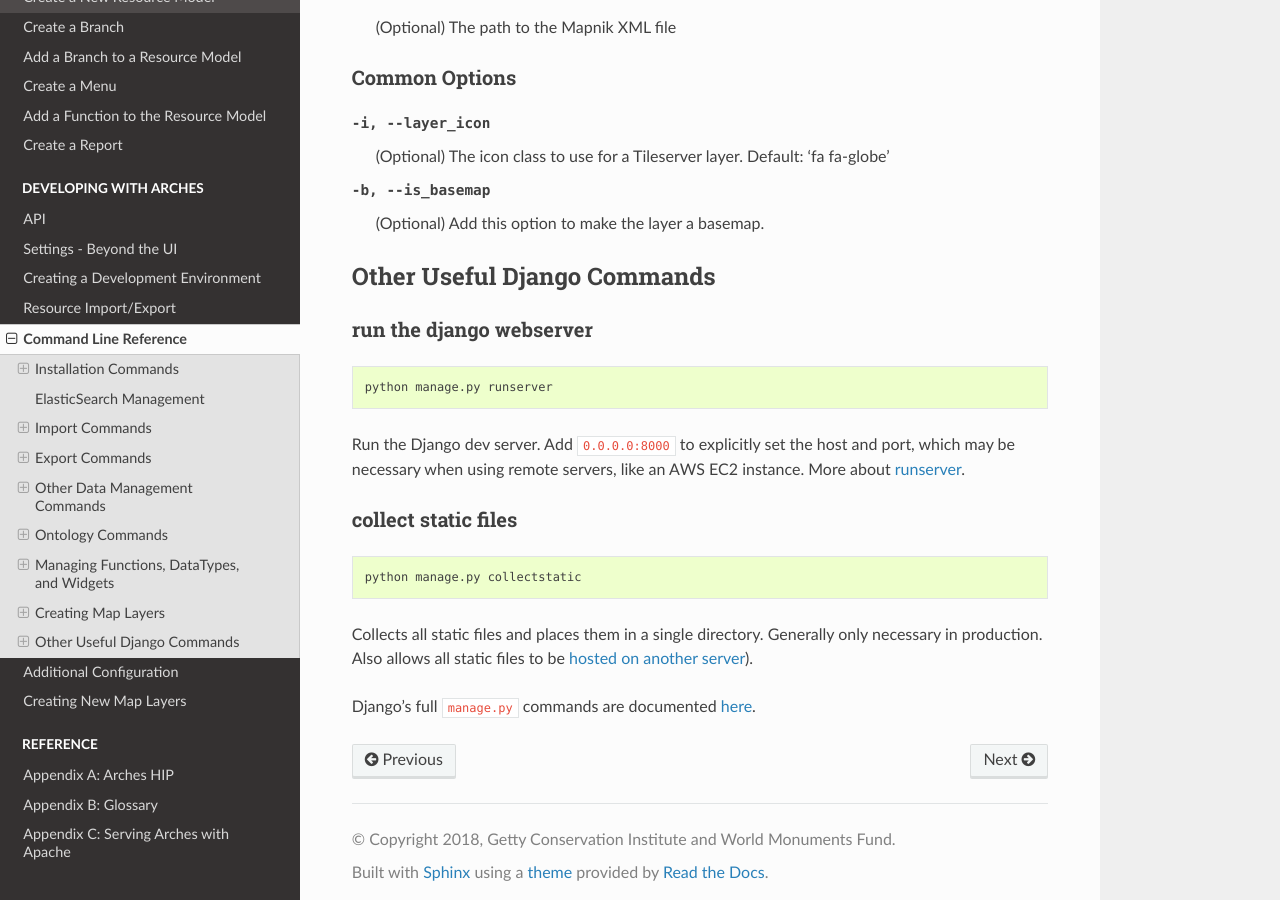
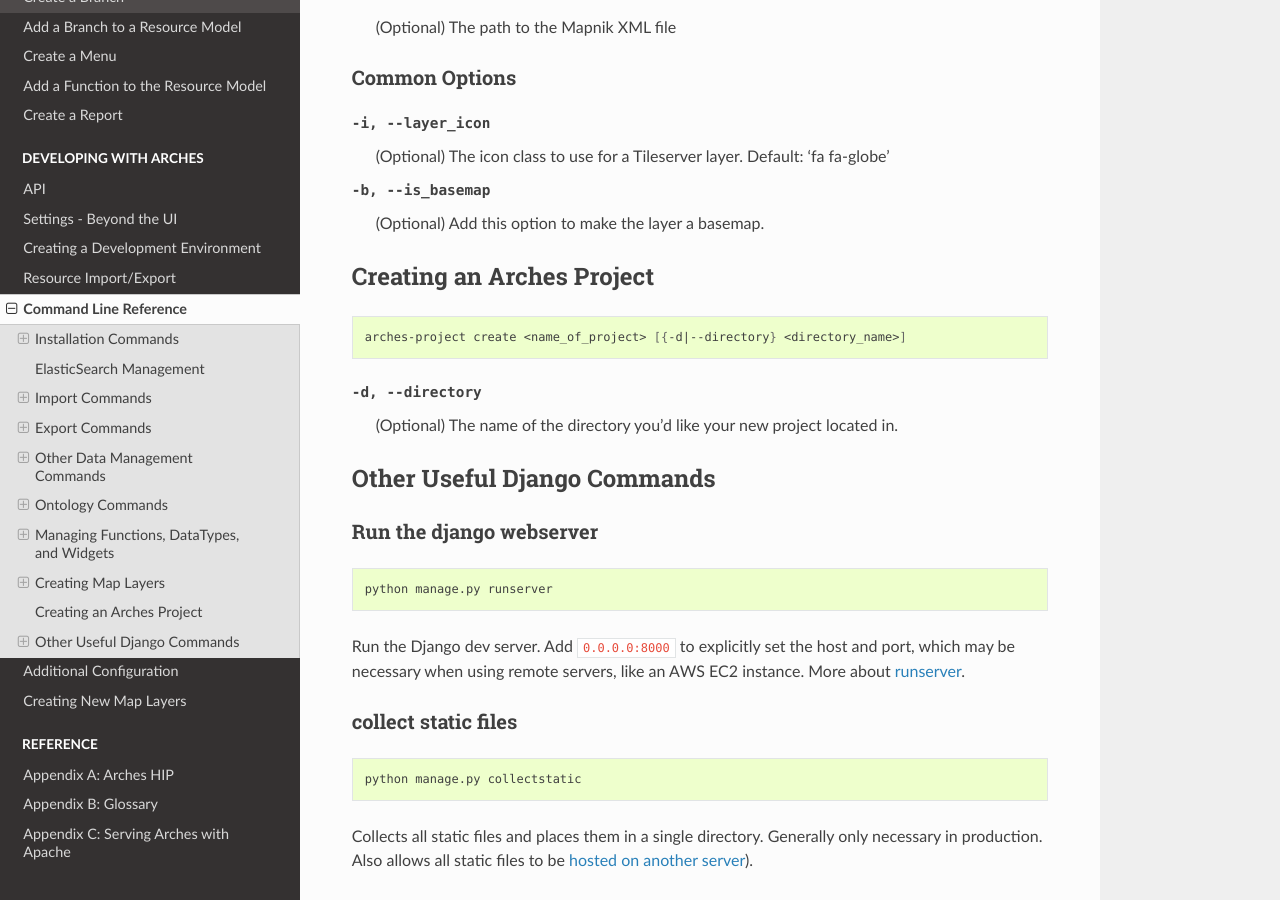
Before and after one commit to archesproject/arches-docs, a Sphinx documentation site: the page built from docs/command-line-reference.txt, in a window 1280 px wide and 900 px high, scrolled down 8754 px. Built offline with Sphinx 7.4.7 and the Read the Docs theme 2.0.0, drawn with Linux system fonts in a browser that asks for light colours.

Commit message:
added -d, --directory option documentation for arches-project command for #6

```diff
--- a/docs/command-line-reference.txt
+++ b/docs/command-line-reference.txt
@@ -334,11 +334,20 @@
 -b, --is_basemap  (Optional) Add this option to make the layer a basemap.
 
 
+Creating an Arches Project
+==========================
+
+.. code-block:: bash
+
+   arches-project create <name_of_project> [{-d|--directory} <directory_name>]
+
+-d, --directory
+    (Optional) The name of the directory you'd like your new project located in.
 
 Other Useful Django Commands
 ============================
 
-run the django webserver
+Run the django webserver
 ------------------------
 
 .. code-block:: bash
--- a/docs/creating-a-development-environment.txt
+++ b/docs/creating-a-development-environment.txt
@@ -50,11 +50,11 @@
 
     .. code-block:: bash
 
-        (ENV)$ arches-project create my_project
+        (ENV)$ arches-project create my_project [{-d|--directory} <directory_name>]
 
     or on Windows::
 
-        (ENV)\> ENV\Scripts\python.exe ENV\Scripts\arches-project create my_project
+        (ENV)\> ENV\Scripts\python.exe ENV\Scripts\arches-project create my_project [{-d|--directory} <directory_name>]
 
 #. You can now enter your new project and create a package
 
--- a/docs/installation.txt
+++ b/docs/installation.txt
@@ -53,11 +53,11 @@
 
 Linux and macOS::
 
-    arches-project create my_project
+    arches-project create my_project [{-d|--directory} <directory_name>]
 
 Windows::
 
-    python ENV\Scripts\arches-project create my_project
+    python ENV\Scripts\arches-project create my_project [{-d|--directory} <directory_name>]
 
 .. note:: If this command ends in an error related to yarn, you will need to enter ``my_project\my_project\`` (the directory that contains ``package.json``) and run this command: ``yarn install``.
 
--- a/docs/projects-and-packages.txt
+++ b/docs/projects-and-packages.txt
@@ -84,9 +84,9 @@
 
         .. code-block:: bash
 
-            arches-project create mynewproject
+            arches-project create mynewproject [{-d|--directory} <directory_name>]
 
-    #. Finally run the `load_package` command using the projects manage.py file.
+    #. Finally run the `load_package` command using the project's manage.py file.
 
         .. code-block:: bash
 
```
